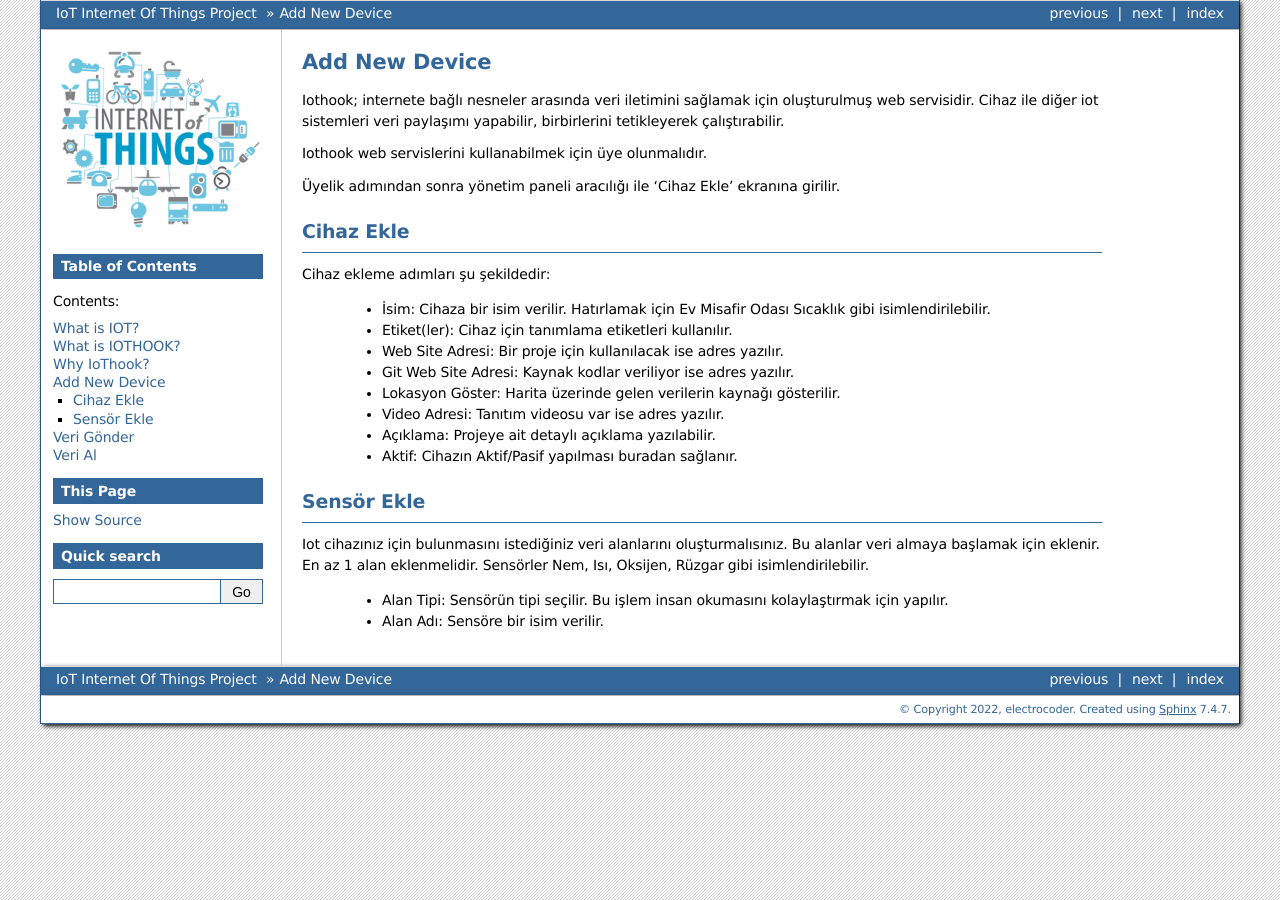
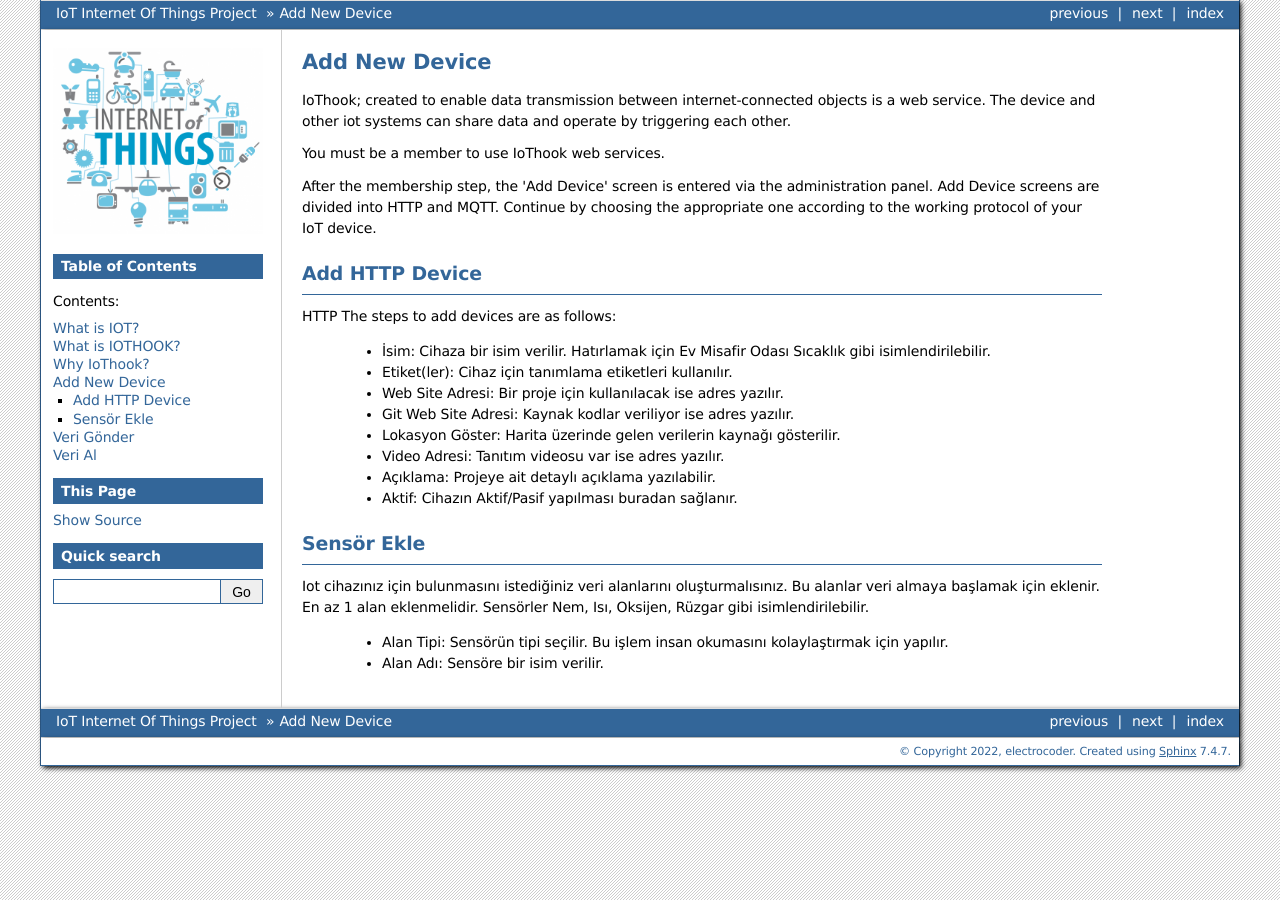
Before and after one commit to meseiot/iot-examples, a Sphinx documentation site: the page built from doc/create-new-device.rst, in a window 1280 px wide. Built offline with Sphinx 7.4.7, drawn with Linux system fonts in a browser that asks for light colours; formulas are drawn with MathJax 3.

Commit message:
doc update

```diff
--- a/doc/create-new-device.rst
+++ b/doc/create-new-device.rst
@@ -2,17 +2,19 @@
 Add New Device
 **************
 
-Iothook; internete bağlı nesneler arasında veri iletimini sağlamak için oluşturulmuş
-web servisidir. Cihaz ile diğer iot sistemleri veri paylaşımı yapabilir, birbirlerini tetikleyerek çalıştırabilir.
+IoThook; created to enable data transmission between internet-connected objects is a web service. The device and
+other iot systems can share data and operate by triggering each other.
 
-Iothook web servislerini kullanabilmek için üye olunmalıdır.
+You must be a member to use IoThook web services.
 
-Üyelik adımından sonra yönetim paneli aracılığı ile ‘Cihaz Ekle’ ekranına girilir.
+After the membership step, the 'Add Device' screen is entered via the administration panel. Add Device screens are
+divided into HTTP and MQTT. Continue by choosing the appropriate one according to the working protocol of your IoT
+device.
 
-Cihaz Ekle
-----------
+Add HTTP Device
+---------------
 
-Cihaz ekleme adımları şu şekildedir:
+HTTP The steps to add devices are as follows:
 
     * İsim: Cihaza bir isim verilir. Hatırlamak için Ev Misafir Odası Sıcaklık gibi isimlendirilebilir.
     * Etiket(ler): Cihaz için tanımlama etiketleri kullanılır.
```
